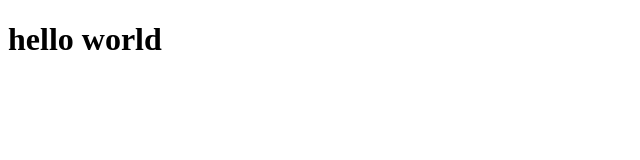
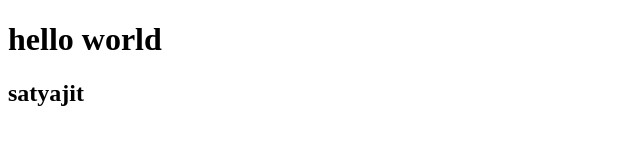
Before and after one commit to bitun123/to-do-list, a plain HTML site: page index.html in a window 1280 px wide. Shown: the whole page, without its empty margins (0-640 px from the left). Drawn offline with Linux system fonts and the light colour scheme.

Commit message:
add name

```diff
--- a/index.html
+++ b/index.html
@@ -7,5 +7,7 @@
 </head>
 <body>
     <h1>hello world</h1>
+    <h2>satyajit
+    </h2>
 </body>
 </html>
```
